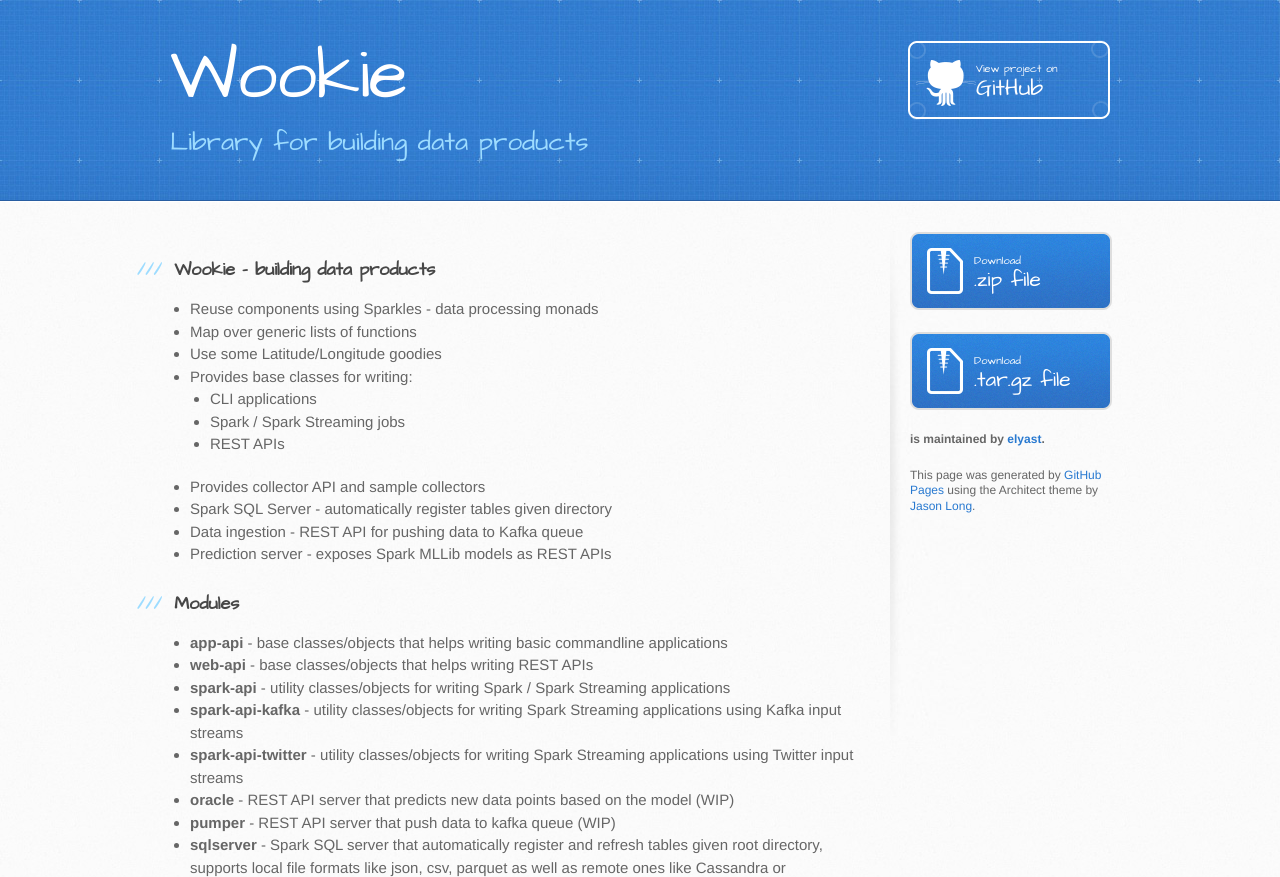
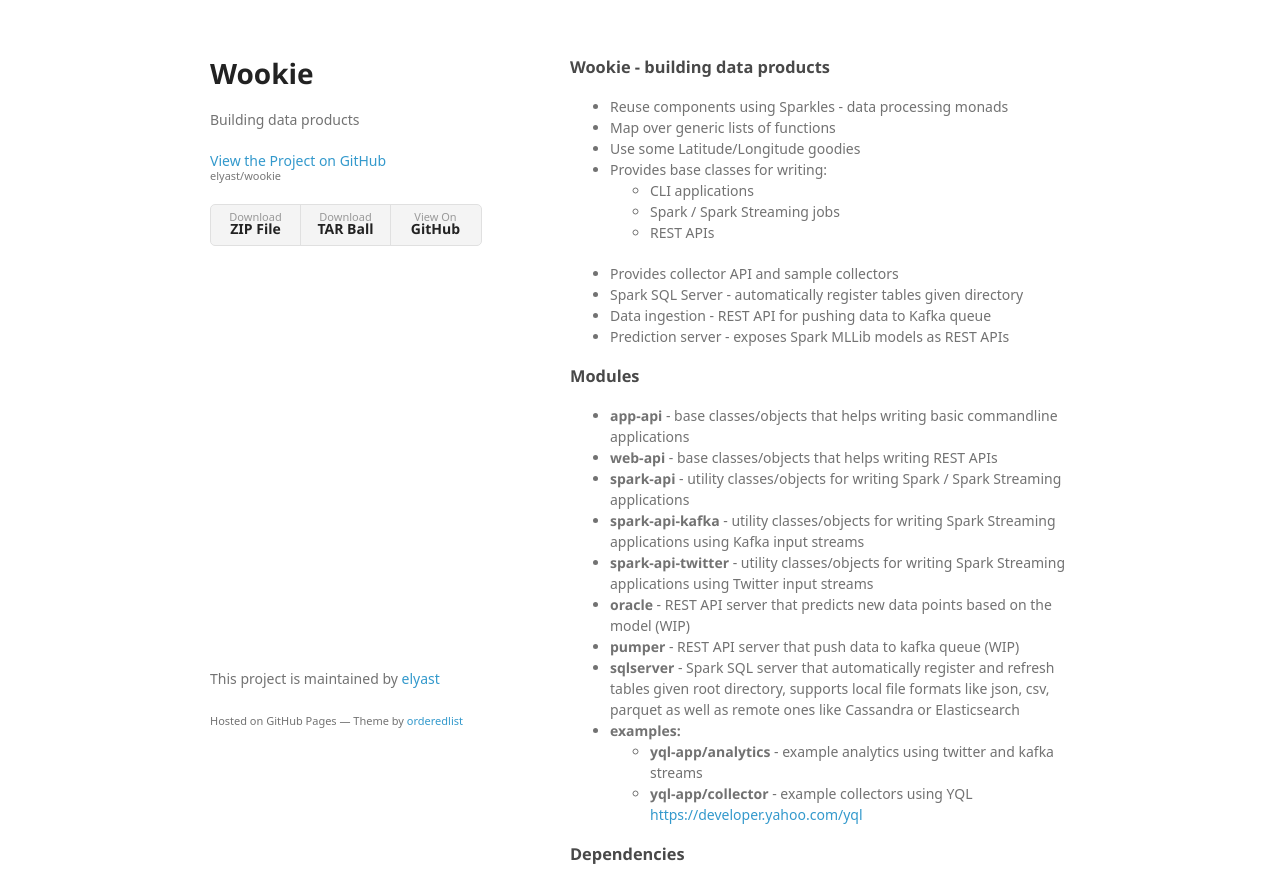
Before and after one commit to nokia/wookie, a plain HTML site: page index.html in a window 1280 px wide. Shown: the top 877 px of the page. Drawn offline with Linux system fonts and the light colour scheme; a web font is replaced by a local one.

Commit message:
Create gh-pages branch via GitHub

```diff
--- a/index.html
+++ b/index.html
@@ -1,34 +1,34 @@
-<!DOCTYPE html>
+<!doctype html>
 <html>
   <head>
-    <meta charset='utf-8'>
+    <meta charset="utf-8">
     <meta http-equiv="X-UA-Compatible" content="chrome=1">
-    <meta name="viewport" content="width=device-width, initial-scale=1, maximum-scale=1">
-    <link href='https://fonts.googleapis.com/css?family=Architects+Daughter' rel='stylesheet' type='text/css'>
-    <link rel="stylesheet" type="text/css" href="stylesheets/stylesheet.css" media="screen">
-    <link rel="stylesheet" type="text/css" href="stylesheets/github-light.css" media="screen">
-    <link rel="stylesheet" type="text/css" href="stylesheets/print.css" media="print">
+    <title>Wookie by elyast</title>
 
+    <link rel="stylesheet" href="stylesheets/styles.css">
+    <link rel="stylesheet" href="stylesheets/github-light.css">
+    <meta name="viewport" content="width=device-width">
     <!--[if lt IE 9]>
     <script src="//html5shiv.googlecode.com/svn/trunk/html5.js"></script>
     <![endif]-->
+  </head>
+  <body>
+    <div class="wrapper">
+      <header>
+        <h1>Wookie</h1>
+        <p>Building data products</p>
 
-    <title>Wookie by elyast</title>
-  </head>
+        <p class="view"><a href="https://github.com/elyast/wookie">View the Project on GitHub <small>elyast/wookie</small></a></p>
 
-  <body>
-    <header>
-      <div class="inner">
-        <h1>Wookie</h1>
-        <h2>Library for building data products</h2>
-        <a href="https://github.com/elyast/wookie" class="button"><small>View project on</small> GitHub</a>
-      </div>
-    </header>
 
-    <div id="content-wrapper">
-      <div class="inner clearfix">
-        <section id="main-content">
-          <h3>
+        <ul>
+          <li><a href="https://github.com/elyast/wookie/zipball/master">Download <strong>ZIP File</strong></a></li>
+          <li><a href="https://github.com/elyast/wookie/tarball/master">Download <strong>TAR Ball</strong></a></li>
+          <li><a href="https://github.com/elyast/wookie">View On <strong>GitHub</strong></a></li>
+        </ul>
+      </header>
+      <section>
+        <h3>
 <a id="wookie---building-data-products" class="anchor" href="#wookie---building-data-products" aria-hidden="true"><span class="octicon octicon-link"></span></a>Wookie - building data products</h3>
 
 <ul>
@@ -106,32 +106,20 @@
 <a id="authors-and-contributors" class="anchor" href="#authors-and-contributors" aria-hidden="true"><span class="octicon octicon-link"></span></a>Authors and Contributors</h3>
 
 <p><a href="https://github.com/elyast" class="user-mention">@elyast</a></p>
-        </section>
-
-        <aside id="sidebar">
-          <a href="https://github.com/elyast/wookie/zipball/master" class="button">
-            <small>Download</small>
-            .zip file
-          </a>
-          <a href="https://github.com/elyast/wookie/tarball/master" class="button">
-            <small>Download</small>
-            .tar.gz file
-          </a>
-
-          <p class="repo-owner"><a href="https://github.com/elyast/wookie"></a> is maintained by <a href="https://github.com/elyast">elyast</a>.</p>
-
-          <p>This page was generated by <a href="https://pages.github.com">GitHub Pages</a> using the Architect theme by <a href="https://twitter.com/jasonlong">Jason Long</a>.</p>
-        </aside>
-      </div>
+      </section>
+      <footer>
+        <p>This project is maintained by <a href="https://github.com/elyast">elyast</a></p>
+        <p><small>Hosted on GitHub Pages &mdash; Theme by <a href="https://github.com/orderedlist">orderedlist</a></small></p>
+      </footer>
     </div>
-
-            <script type="text/javascript">
+    <script src="javascripts/scale.fix.js"></script>
+              <script type="text/javascript">
             var gaJsHost = (("https:" == document.location.protocol) ? "https://ssl." : "http://www.");
             document.write(unescape("%3Cscript src='" + gaJsHost + "google-analytics.com/ga.js' type='text/javascript'%3E%3C/script%3E"));
           </script>
           <script type="text/javascript">
             try {
-              var pageTracker = _gat._getTracker("UA-70122977-1");
+              var pageTracker = _gat._getTracker("UA-70126829-1");
             pageTracker._trackPageview();
             } catch(err) {}
           </script>
--- /dev/null
+++ b/javascripts/scale.fix.js
@@ -0,0 +1,17 @@
+var metas = document.getElementsByTagName('meta');
+var i;
+if (navigator.userAgent.match(/iPhone/i)) {
+  for (i=0; i<metas.length; i++) {
+    if (metas[i].name == "viewport") {
+      metas[i].content = "width=device-width, minimum-scale=1.0, maximum-scale=1.0";
+    }
+  }
+  document.addEventListener("gesturestart", gestureStart, false);
+}
+function gestureStart() {
+  for (i=0; i<metas.length; i++) {
+    if (metas[i].name == "viewport") {
+      metas[i].content = "width=device-width, minimum-scale=0.25, maximum-scale=1.6";
+    }
+  }
+}
--- /dev/null
+++ b/stylesheets/styles.css
@@ -0,0 +1,324 @@
+@font-face {
+  font-family: 'Noto Sans';
+  font-weight: 400;
+  font-style: normal;
+  src: url('../fonts/Noto-Sans-regular/Noto-Sans-regular.eot');
+  src: url('../fonts/Noto-Sans-regular/Noto-Sans-regular.eot?#iefix') format('embedded-opentype'),
+       local('Noto Sans'),
+       local('Noto-Sans-regular'),
+       url('../fonts/Noto-Sans-regular/Noto-Sans-regular.woff2') format('woff2'),
+       url('../fonts/Noto-Sans-regular/Noto-Sans-regular.woff') format('woff'),
+       url('../fonts/Noto-Sans-regular/Noto-Sans-regular.ttf') format('truetype'),
+       url('../fonts/Noto-Sans-regular/Noto-Sans-regular.svg#NotoSans') format('svg');
+}
+
+@font-face {
+  font-family: 'Noto Sans';
+  font-weight: 700;
+  font-style: normal;
+  src: url('../fonts/Noto-Sans-700/Noto-Sans-700.eot');
+  src: url('../fonts/Noto-Sans-700/Noto-Sans-700.eot?#iefix') format('embedded-opentype'),
+       local('Noto Sans Bold'),
+       local('Noto-Sans-700'),
+       url('../fonts/Noto-Sans-700/Noto-Sans-700.woff2') format('woff2'),
+       url('../fonts/Noto-Sans-700/Noto-Sans-700.woff') format('woff'),
+       url('../fonts/Noto-Sans-700/Noto-Sans-700.ttf') format('truetype'),
+       url('../fonts/Noto-Sans-700/Noto-Sans-700.svg#NotoSans') format('svg');
+}
+
+@font-face {
+  font-family: 'Noto Sans';
+  font-weight: 400;
+  font-style: italic;
+  src: url('../fonts/Noto-Sans-italic/Noto-Sans-italic.eot');
+  src: url('../fonts/Noto-Sans-italic/Noto-Sans-italic.eot?#iefix') format('embedded-opentype'),
+       local('Noto Sans Italic'),
+       local('Noto-Sans-italic'),
+       url('../fonts/Noto-Sans-italic/Noto-Sans-italic.woff2') format('woff2'),
+       url('../fonts/Noto-Sans-italic/Noto-Sans-italic.woff') format('woff'),
+       url('../fonts/Noto-Sans-italic/Noto-Sans-italic.ttf') format('truetype'),
+       url('../fonts/Noto-Sans-italic/Noto-Sans-italic.svg#NotoSans') format('svg');
+}
+
+@font-face {
+  font-family: 'Noto Sans';
+  font-weight: 700;
+  font-style: italic;
+  src: url('../fonts/Noto-Sans-700italic/Noto-Sans-700italic.eot');
+  src: url('../fonts/Noto-Sans-700italic/Noto-Sans-700italic.eot?#iefix') format('embedded-opentype'),
+       local('Noto Sans Bold Italic'),
+       local('Noto-Sans-700italic'),
+       url('../fonts/Noto-Sans-700italic/Noto-Sans-700italic.woff2') format('woff2'),
+       url('../fonts/Noto-Sans-700italic/Noto-Sans-700italic.woff') format('woff'),
+       url('../fonts/Noto-Sans-700italic/Noto-Sans-700italic.ttf') format('truetype'),
+       url('../fonts/Noto-Sans-700italic/Noto-Sans-700italic.svg#NotoSans') format('svg');
+}
+
+body {
+  background-color: #fff;
+  padding:50px;
+  font: 14px/1.5 "Noto Sans", "Helvetica Neue", Helvetica, Arial, sans-serif;
+  color:#727272;
+  font-weight:400;
+}
+
+h1, h2, h3, h4, h5, h6 {
+  color:#222;
+  margin:0 0 20px;
+}
+
+p, ul, ol, table, pre, dl {
+  margin:0 0 20px;
+}
+
+h1, h2, h3 {
+  line-height:1.1;
+}
+
+h1 {
+  font-size:28px;
+}
+
+h2 {
+  color:#393939;
+}
+
+h3, h4, h5, h6 {
+  color:#494949;
+}
+
+a {
+  color:#39c;
+  text-decoration:none;
+}
+
+a:hover {
+  color:#069;
+}
+
+a small {
+  font-size:11px;
+  color:#777;
+  margin-top:-0.3em;
+  display:block;
+}
+
+a:hover small {
+  color:#777;
+}
+
+.wrapper {
+  width:860px;
+  margin:0 auto;
+}
+
+blockquote {
+  border-left:1px solid #e5e5e5;
+  margin:0;
+  padding:0 0 0 20px;
+  font-style:italic;
+}
+
+code, pre {
+  font-family:Monaco, Bitstream Vera Sans Mono, Lucida Console, Terminal, Consolas, Liberation Mono, DejaVu Sans Mono, Courier New, monospace;
+  color:#333;
+  font-size:12px;
+}
+
+pre {
+  padding:8px 15px;
+  background: #f8f8f8;
+  border-radius:5px;
+  border:1px solid #e5e5e5;
+  overflow-x: auto;
+}
+
+table {
+  width:100%;
+  border-collapse:collapse;
+}
+
+th, td {
+  text-align:left;
+  padding:5px 10px;
+  border-bottom:1px solid #e5e5e5;
+}
+
+dt {
+  color:#444;
+  font-weight:700;
+}
+
+th {
+  color:#444;
+}
+
+img {
+  max-width:100%;
+}
+
+header {
+  width:270px;
+  float:left;
+  position:fixed;
+  -webkit-font-smoothing:subpixel-antialiased;
+}
+
+header ul {
+  list-style:none;
+  height:40px;
+  padding:0;
+  background: #f4f4f4;
+  border-radius:5px;
+  border:1px solid #e0e0e0;
+  width:270px;
+}
+
+header li {
+  width:89px;
+  float:left;
+  border-right:1px solid #e0e0e0;
+  height:40px;
+}
+
+header li:first-child a {
+  border-radius:5px 0 0 5px;
+}
+
+header li:last-child a {
+  border-radius:0 5px 5px 0;
+}
+
+header ul a {
+  line-height:1;
+  font-size:11px;
+  color:#999;
+  display:block;
+  text-align:center;
+  padding-top:6px;
+  height:34px;
+}
+
+header ul a:hover {
+  color:#999;
+}
+
+header ul a:active {
+  background-color:#f0f0f0;
+}
+
+strong {
+  color:#222;
+  font-weight:700;
+}
+
+header ul li + li + li {
+  border-right:none;
+  width:89px;
+}
+
+header ul a strong {
+  font-size:14px;
+  display:block;
+  color:#222;
+}
+
+section {
+  width:500px;
+  float:right;
+  padding-bottom:50px;
+}
+
+small {
+  font-size:11px;
+}
+
+hr {
+  border:0;
+  background:#e5e5e5;
+  height:1px;
+  margin:0 0 20px;
+}
+
+footer {
+  width:270px;
+  float:left;
+  position:fixed;
+  bottom:50px;
+  -webkit-font-smoothing:subpixel-antialiased;
+}
+
+@media print, screen and (max-width: 960px) {
+
+  div.wrapper {
+    width:auto;
+    margin:0;
+  }
+
+  header, section, footer {
+    float:none;
+    position:static;
+    width:auto;
+  }
+
+  header {
+    padding-right:320px;
+  }
+
+  section {
+    border:1px solid #e5e5e5;
+    border-width:1px 0;
+    padding:20px 0;
+    margin:0 0 20px;
+  }
+
+  header a small {
+    display:inline;
+  }
+
+  header ul {
+    position:absolute;
+    right:50px;
+    top:52px;
+  }
+}
+
+@media print, screen and (max-width: 720px) {
+  body {
+    word-wrap:break-word;
+  }
+
+  header {
+    padding:0;
+  }
+
+  header ul, header p.view {
+    position:static;
+  }
+
+  pre, code {
+    word-wrap:normal;
+  }
+}
+
+@media print, screen and (max-width: 480px) {
+  body {
+    padding:15px;
+  }
+
+  header ul {
+    width:99%;
+  }
+
+  header li, header ul li + li + li {
+    width:33%;
+  }
+}
+
+@media print {
+  body {
+    padding:0.4in;
+    font-size:12pt;
+    color:#444;
+  }
+}
```
Also changed, not shown: params.json (+1 -1 lines).
